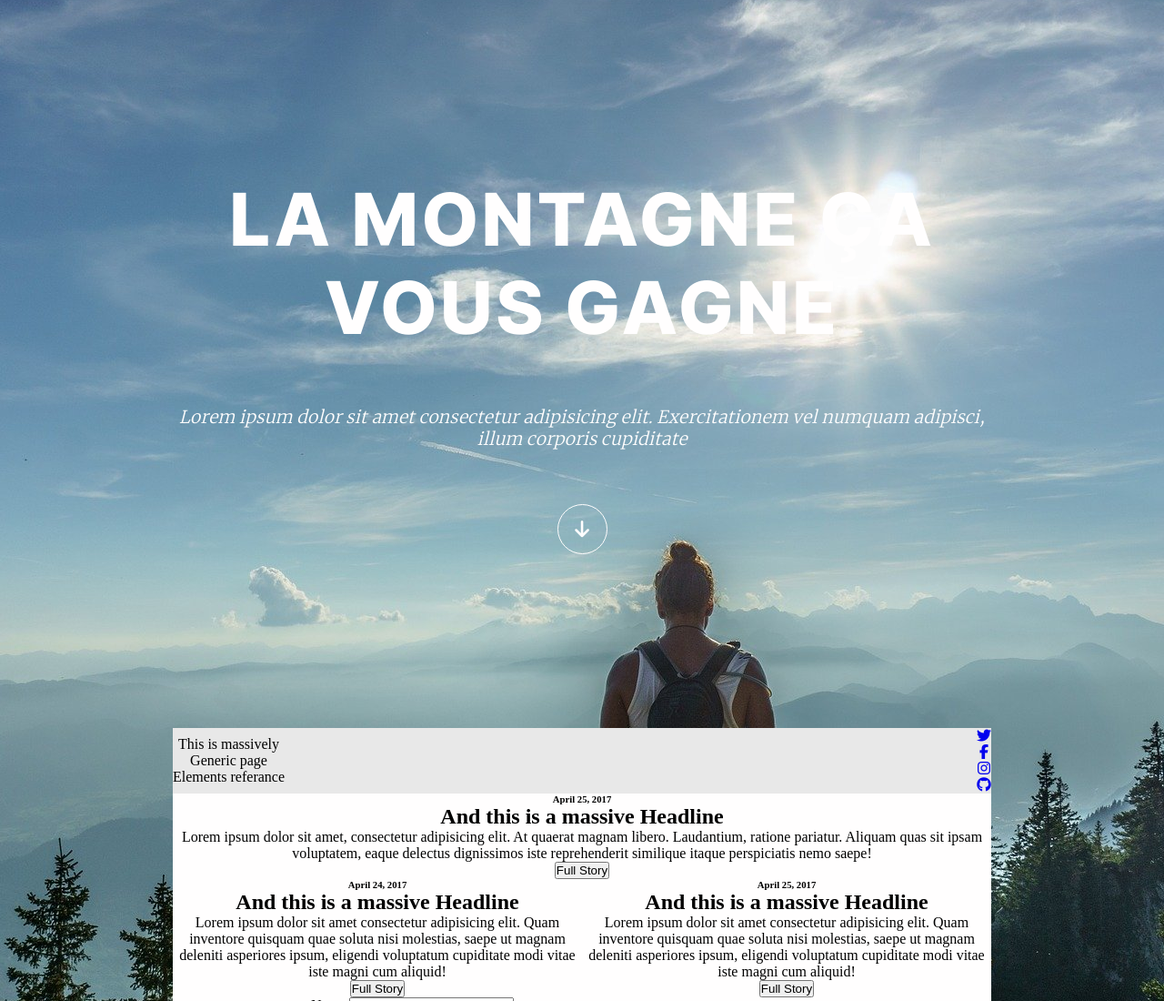
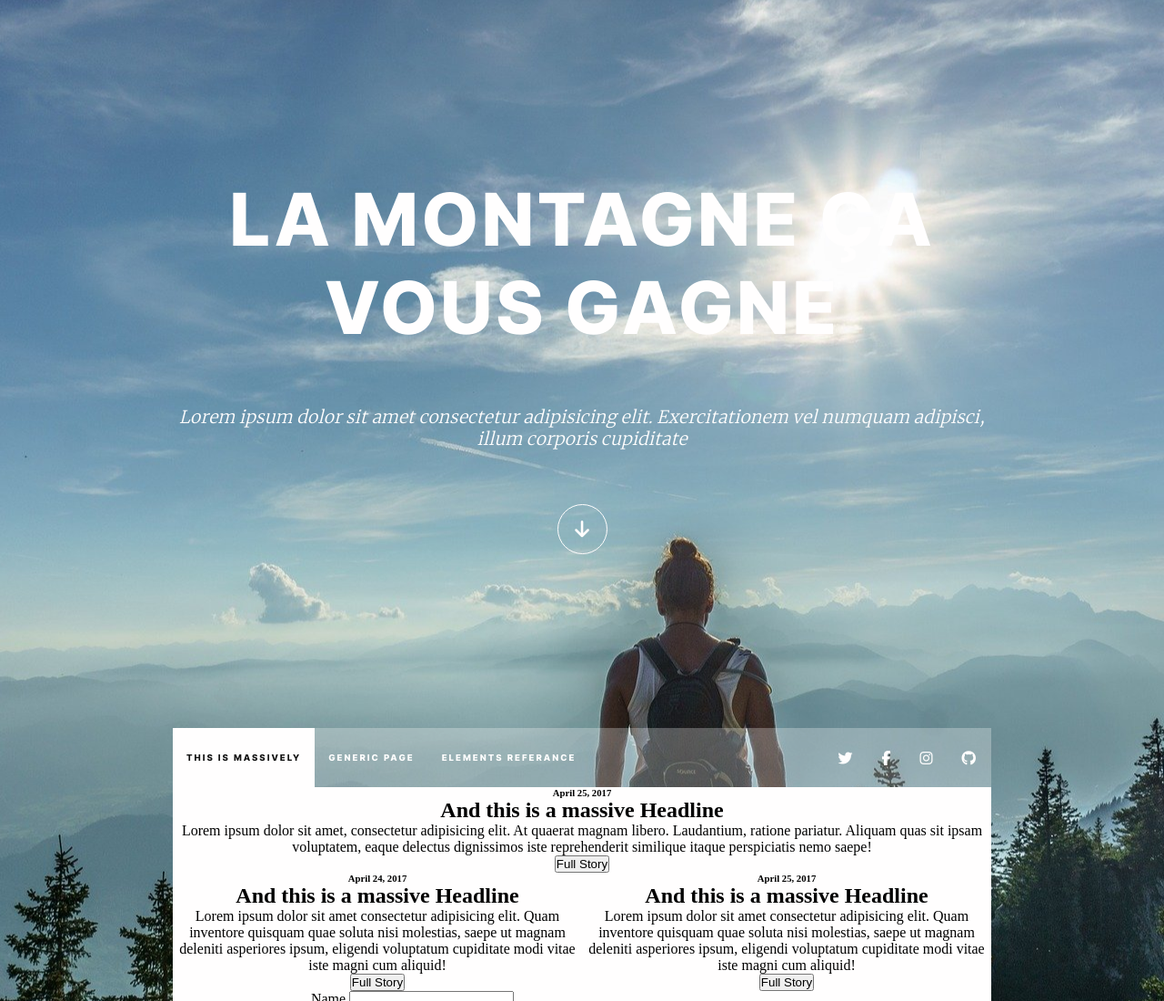
Before and after one commit to Sandrine-dev/LaMontagne, a plain HTML site: page index.html in a window 1280 px wide. Shown: the top 1100 px of the page at 91% size. Drawn offline with Linux system fonts and the light colour scheme.

Commit message:
La montagne nav

```diff
--- a/assets/styles/_settings.scss
+++ b/assets/styles/_settings.scss
@@ -44,6 +44,7 @@ $gray: rgb(232, 232, 232);
   justify-content: center;
   align-items: center;
   cursor: pointer;
+  transition: 0.5s ease;
 }
 
 @mixin squareBtn{
--- a/assets/styles/layout/_nav.scss
+++ b/assets/styles/layout/_nav.scss
@@ -1,6 +1,54 @@
 nav{
-    background: $gray;
+    background: rgba(255, 255, 255, 0.27);
+    color: white;
     @include flexCenter;
     justify-content: space-between;
+    height: 65px;
+    ul{
+        display: flex;
+        flex-direction: row;
+        justify-content: space-between;
+        height: 65px;
+        @include title;
+        letter-spacing: 2px;
+        li{
+            display: flex;
+            align-items: center;
+            padding: 0 15px;
+            height: 100%;
+            cursor: pointer;
 
+        }
+    }
+    .nav_left{
+        font-size: 0.6rem;
+        &:hover li:not(:hover){
+            background: none;
+            color: $white;
+        }
+
+        li{
+            transition: 0.2s ease;
+            &:first-child{
+                background: $white;
+                color: $black;
+            }
+            &:hover {
+               background: $white;
+                color: $black;
+            }
+        }
+    }
+
+    .nav_right{
+        a{
+            color: $white;
+            transition: 0.4s ease;
+            &:hover{
+                color: $black;
+                transform: scale(1.5);
+            }
+        }
+
+    }
 }
--- a/index.html
+++ b/index.html
@@ -31,14 +31,14 @@
     </header>
 
     <nav>
-      <div class="nav_page">
+      <div class="nav_left">
         <ul>
           <li>This is massively</li>
           <li>Generic page</li>
           <li>Elements referance</li>
         </ul>
       </div>
-      <div class="nav_network">
+      <div class="nav_right">
         <ul>
           <li>
             <a href="#"><i class="fa-brands fa-twitter"></i></a>
```
Also changed, not shown: assets/styles/index.css, 1 other file.
